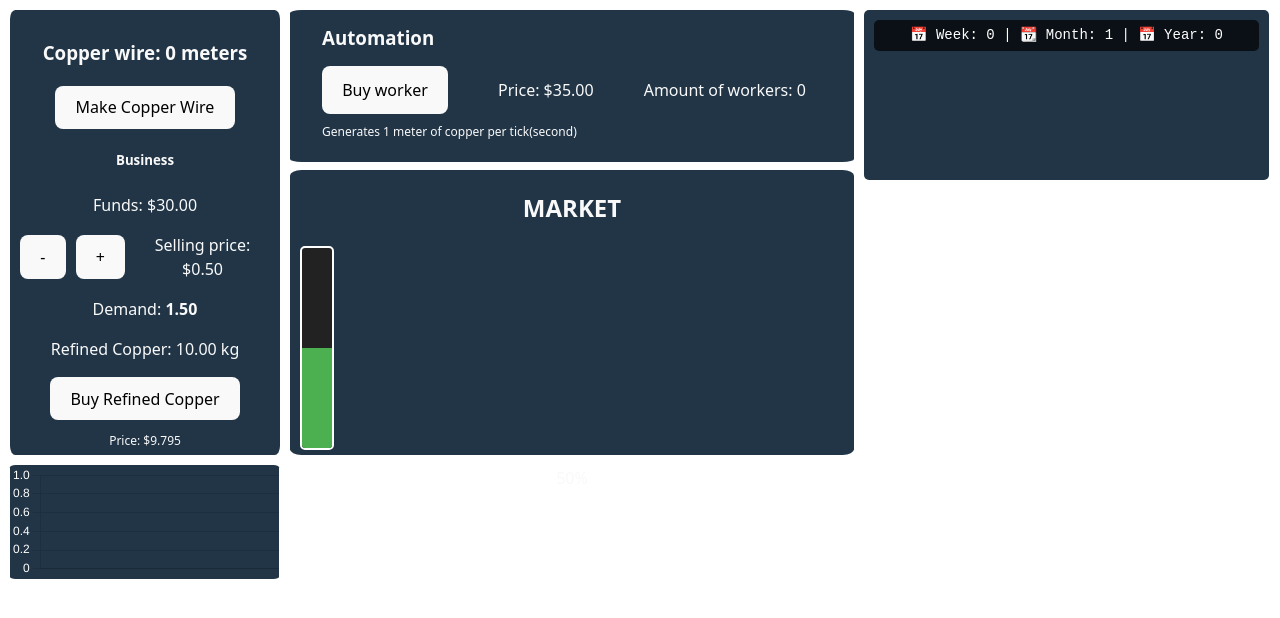
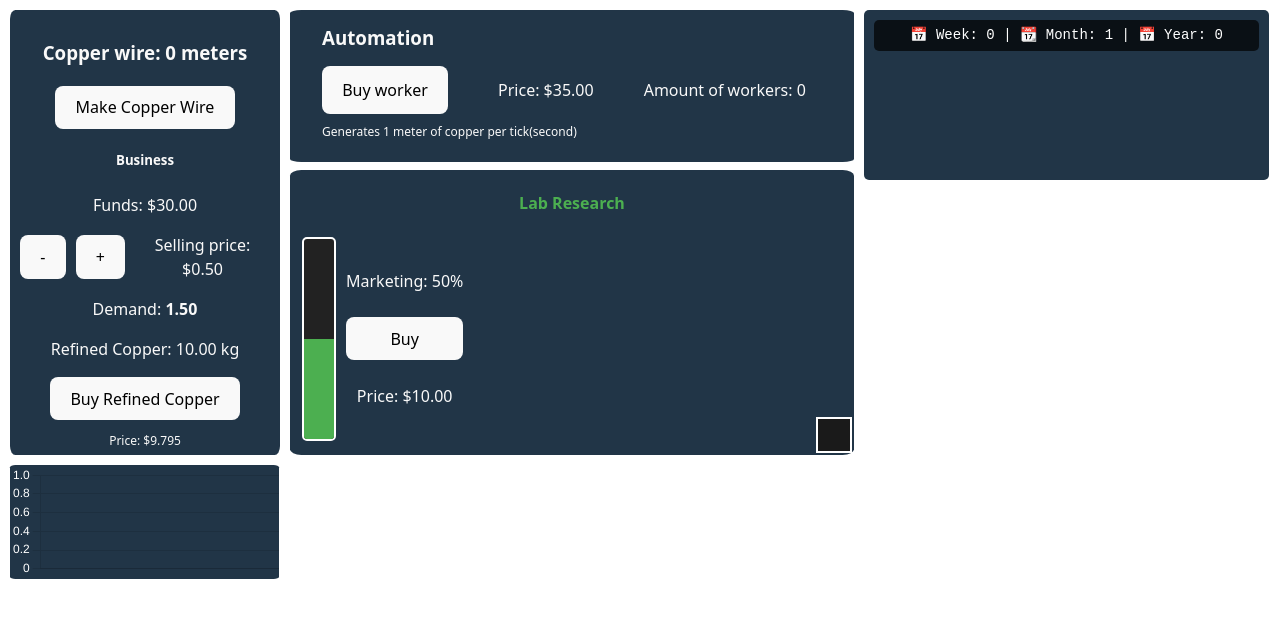
Before and after one commit to Engibee/conductors-will, a Vue app: page / in a window 1280 px wide. Shown: the top 618 px of the page. Built offline with nearby package versions, Linux system fonts and the light colour scheme.

Commit message:
- Marketing bar now functional fully - Started the perks container, not yet functional

```diff
--- a/src/App.vue
+++ b/src/App.vue
@@ -11,15 +11,18 @@ const {
   workers,
   workersPrice,
   marketing,
+  marketingPrice,
   currentDemand,
   logs,
   week,
   month,
   year,
+  perks,
   FabricarPaperclip,
   logMessage,
   buy_worker,
   buy_refined_copper,
+  buy_marketing,
   increasePrice,
   decreasePrice,
 } = usePaperclipGame();
@@ -65,16 +68,30 @@ const {
     <div class="card sellchart">
       <canvas ref="graficoCanvas"></canvas>
     </div>
-    <div class="card market">
-      <h2>MARKET</h2>
-      <div class="marketing">
-        <div class="marketing bar">
+    <div class="card lab">
+      <h4 class="labtitle">Lab Research</h4>
+      <div class="marketing-container">
+        <div class="marketing-bar">
           <div
-            class="marketing fill"
+            class="marketing-fill"
             :style="{ height: marketing + '%' }"
           ></div>
         </div>
-        <p>{{ marketing }}%</p>
+        <div class="marketing-info">
+          <p>Marketing: {{ marketing }}%</p>
+          <button @click="buy_marketing">Buy</button>
+          <p>Price: ${{ formatPrice(marketingPrice) }}</p>
+        </div>
+      </div>
+      <div class="perks-container">
+        <div v-if="perks.unlocked.discountPerk" class="perk-box">
+          <p>
+            5% discount on marketing<br />Never leave your marketing level below
+            5%
+          </p>
+          <p>Price: {{ discountPerkPrice }}</p>
+          <button @click="buyDiscountPerk">Buy</button>
+        </div>
       </div>
     </div>
   </div>
--- a/src/composables/usePaperclipGame.js
+++ b/src/composables/usePaperclipGame.js
@@ -1,4 +1,4 @@
-import { ref, onMounted, onUnmounted, computed } from "vue";
+import { ref, reactive, onMounted, onUnmounted, computed, watch } from "vue";
 import { saveGame, loadGame, clearGame } from "./localStorage";
 import Chart from "chart.js/auto";
 
@@ -108,6 +108,8 @@ export function usePaperclipGame() {
       priceOfCopper.value = data.priceOfCopper;
       workers.value = data.workers;
       workersPrice.value = data.workersPrice;
+      marketing.value = data.marketing;
+      marketingPrice.value = data.marketinPrice;
       monthlySale.value = data.monthlySale;
       week.value = data.week;
       month.value = data.month;
@@ -134,6 +136,7 @@ export function usePaperclipGame() {
   const workersPrice = ref(35.0);
   const monthlySale = ref(0);
   const marketing = ref(50);
+  const marketingPrice = ref(10);
 
   //TIME HANDLE
   let intervalo = null;
@@ -165,6 +168,8 @@ export function usePaperclipGame() {
         priceOfCopper: priceOfCopper.value,
         workers: workers.value,
         workersPrice: workersPrice.value,
+        marketing: marketing.value,
+        marketinPrice: marketingPrice.value,
         monthlySale: monthlySale.value,
         week: week.value,
         month: month.value,
@@ -175,6 +180,24 @@ export function usePaperclipGame() {
       });
     }
   };
+
+  const perks = reactive({
+    unlocked: {
+      discountPerk: false,
+      autoMarketingPerk: false,
+    },
+    owned: {
+      discountPerk: false,
+      autoMarketingPerk: false,
+    }
+  });
+
+  watch(() => monthlySale.value, (newVal) => {
+    if (newVal > 1 && !perks.unlocked.discountPerk) {
+      perks.unlocked.discountPerk = true;
+      logMessage("Perk de desconto liberado!");
+    }
+  });
   function monthly_sale_graphs_handler() {
     chartUpdate(monthlySale.value, month.value);
     monthlySale.value = 0;
@@ -201,6 +224,12 @@ export function usePaperclipGame() {
     if (funds.value >= workersPrice.value) {
       funds.value -= workersPrice.value;
       workers.value++;
+    }
+  }
+  function buy_marketing(){
+    if (funds.value >= marketingPrice.value){
+      marketing.value++;
+      funds.value -= marketingPrice.value;
     }
   }
   function time_handler() {
@@ -273,14 +302,17 @@ export function usePaperclipGame() {
     workers,
     workersPrice,
     marketing,
+    marketingPrice,
     currentDemand,
     week,
     month,
     year,
     logs,
+    perks,
     FabricarPaperclip,
     logMessage,
     buy_worker,
+    buy_marketing,
     buy_refined_copper,
     increasePrice,
     decreasePrice,
--- a/src/style.css
+++ b/src/style.css
@@ -30,16 +30,43 @@
   border-radius: 2%;
 }
 
-.card.market{
+.card.lab{
   grid-column: 2; /* Fica na primeira coluna */
   grid-row: 1; /* Fica na primeira linha */
   height: 285px;
   margin-left: 10px;
   margin-top: 160px;
   padding: 0%;
+  position: relative;
 }
 
-.marketing.bar {
+.perks-container {
+  border: 2px solid rgb(255, 255, 255);
+  background-color: #1a1a1a;
+  padding: 1rem;
+  margin-top: 1rem;
+  margin: 2px;
+  position: absolute;
+  bottom: 0;
+  right: 0;
+}
+
+h4{
+  color: #4caf50;
+}
+
+.perk-box {
+  border: 1px solid rgb(255, 255, 255);
+  padding: 0.5rem;
+  margin-top: 0.5rem;
+}
+
+.marketing-container {
+  display: flex;
+  margin: 2px;
+}
+
+.marketing-bar {
   width: 30px;
   height: 200px;
   border: 2px solid #fff;
@@ -50,12 +77,20 @@
   margin-left: 10px;
 }
 
-.marketing.fill {
+.marketing-fill {
   width: 100%;
   background-color: #4caf50;
   position: absolute;
   bottom: 0;
   transition: height 0.3s ease;
+}
+
+.marketing-info {
+  display: flex;
+  flex-direction: column;
+  gap: 0.5rem;
+  justify-content: center;
+  margin-left: 10px; /* espaço entre barra e info */
 }
 
 .card.sellchart{
```
